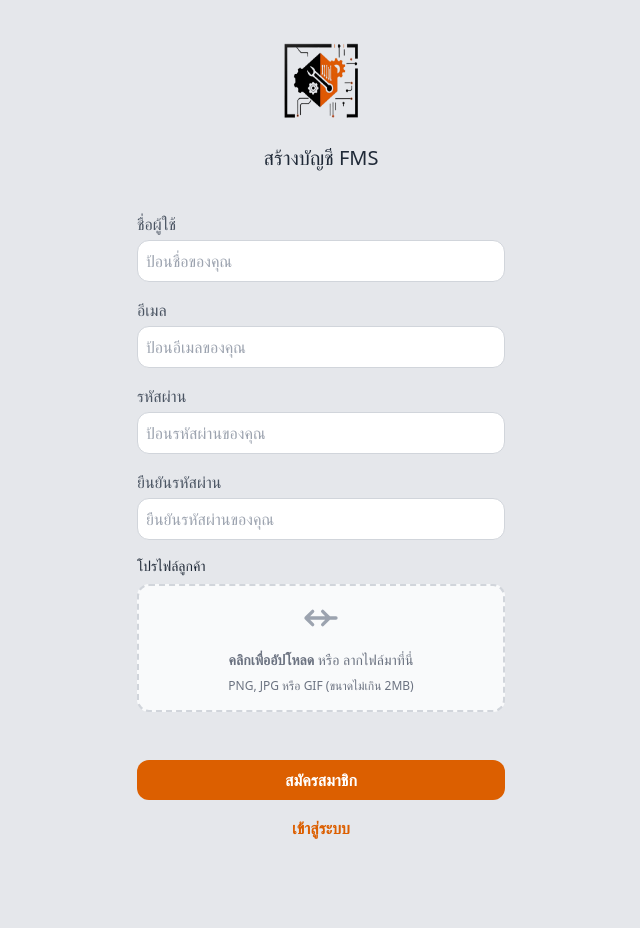
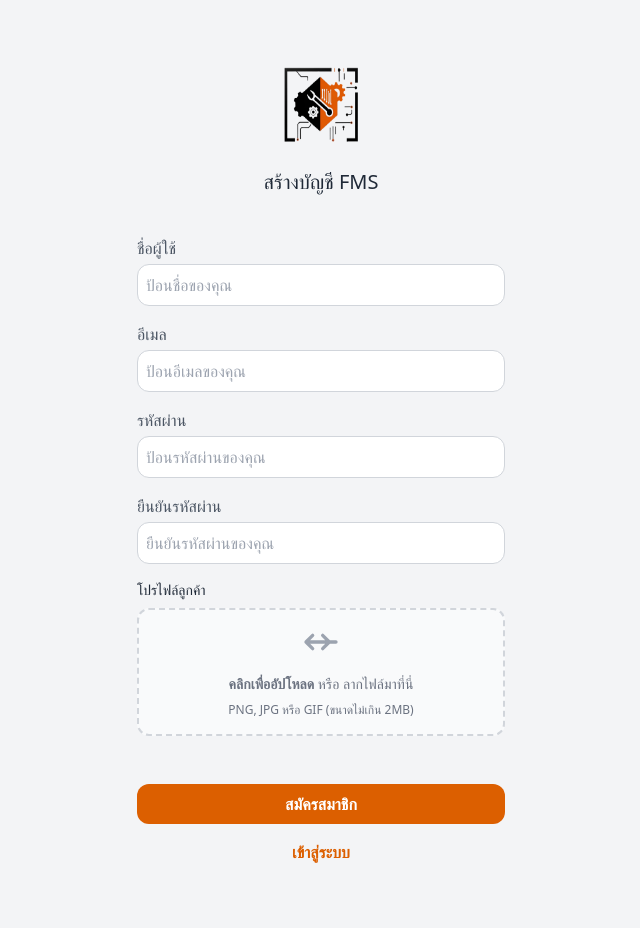
Before and after one commit to TanaratSudjai/Fixing-Management, a Laravel app: page /register in a window 1280 px wide. Shown: the whole page, without its empty margins (319-959 px from the left). Before the commit the page ends 839 px from the top, so only its background shows below. Run offline with Laravel 10, Linux system fonts and the light colour scheme; some libraries are stand-ins or nearby versions.

Commit message:
Update register.blade.php

```diff
--- a/resources/views/auth/register.blade.php
+++ b/resources/views/auth/register.blade.php
@@ -1,18 +1,15 @@
 <!DOCTYPE html>
 <html>
 
-<head>
+<head lang="th">
     <title>Register</title>
     <script src="https://cdn.jsdelivr.net/npm/sweetalert2@11"></script>
-
-
     <script src="https://cdn.tailwindcss.com"></script>
     <link rel="stylesheet" href="https://cdn.jsdelivr.net/npm/sweetalert2@11/dist/sweetalert2.min.css">
     <script src="https://cdn.jsdelivr.net/npm/sweetalert2@11"></script>
 </head>
 
-<body>
-    <div class="flex items-center justify-center bg-gray-200 w-full min-h-screen px-4 sm:px-0">
+<body class="bg-gray-100 flex justify-center items-center min-h-screen p-6">
     <div class="p-6 sm:p-10 w-full max-w-xs sm:max-w-md rounded-xl">
         <div class="flex items-center justify-center mb-4 sm:mb-6">
             <img src="{{ asset('images/logoo.png') }}" alt="Logo" class="w-20 sm:w-23 h-16 sm:h-20">
@@ -44,8 +41,7 @@
                     placeholder="ยืนยันรหัสผ่านของคุณ" required />
             </div>
             <div class="mb-4">
-                    <label for="profile_image"
-                        class="block text-gray-800 text-sm font-medium mb-2">โปรไฟล์ลูกค้า</label>
+                <label for="profile_image" class="block text-gray-800 text-sm font-medium mb-2">โปรไฟล์ลูกค้า</label>
                 <div class="flex items-center justify-center w-full">
                     <label
                         class="flex flex-col items-center justify-center w-full h-32 border-2 border-gray-300 border-dashed rounded-xl cursor-pointer bg-gray-50 hover:bg-gray-100">
@@ -55,8 +51,7 @@
                                 <path stroke-linecap="round" stroke-linejoin="round" stroke-width="2"
                                     d="M7 16l-4-4m0 0l4-4m-4 4h18m-8 4l4-4m0 0l-4-4m4 4H3"></path>
                             </svg>
-                                <p class="mb-2 text-sm text-gray-500"><span
-                                        class="font-semibold">คลิกเพื่ออัปโหลด</span>
+                            <p class="mb-2 text-sm text-gray-500"><span class="font-semibold">คลิกเพื่ออัปโหลด</span>
                                 หรือ ลากไฟล์มาที่นี่</p>
                             <p class="text-xs text-gray-500">PNG, JPG หรือ GIF (ขนาดไม่เกิน 2MB)</p>
                         </div>
@@ -74,7 +69,6 @@
                 </a>
             </div>
         </form>
-        </div>
     </div>
 
     <script>
```
Lines whose indentation alone changed are shown as unchanged.
